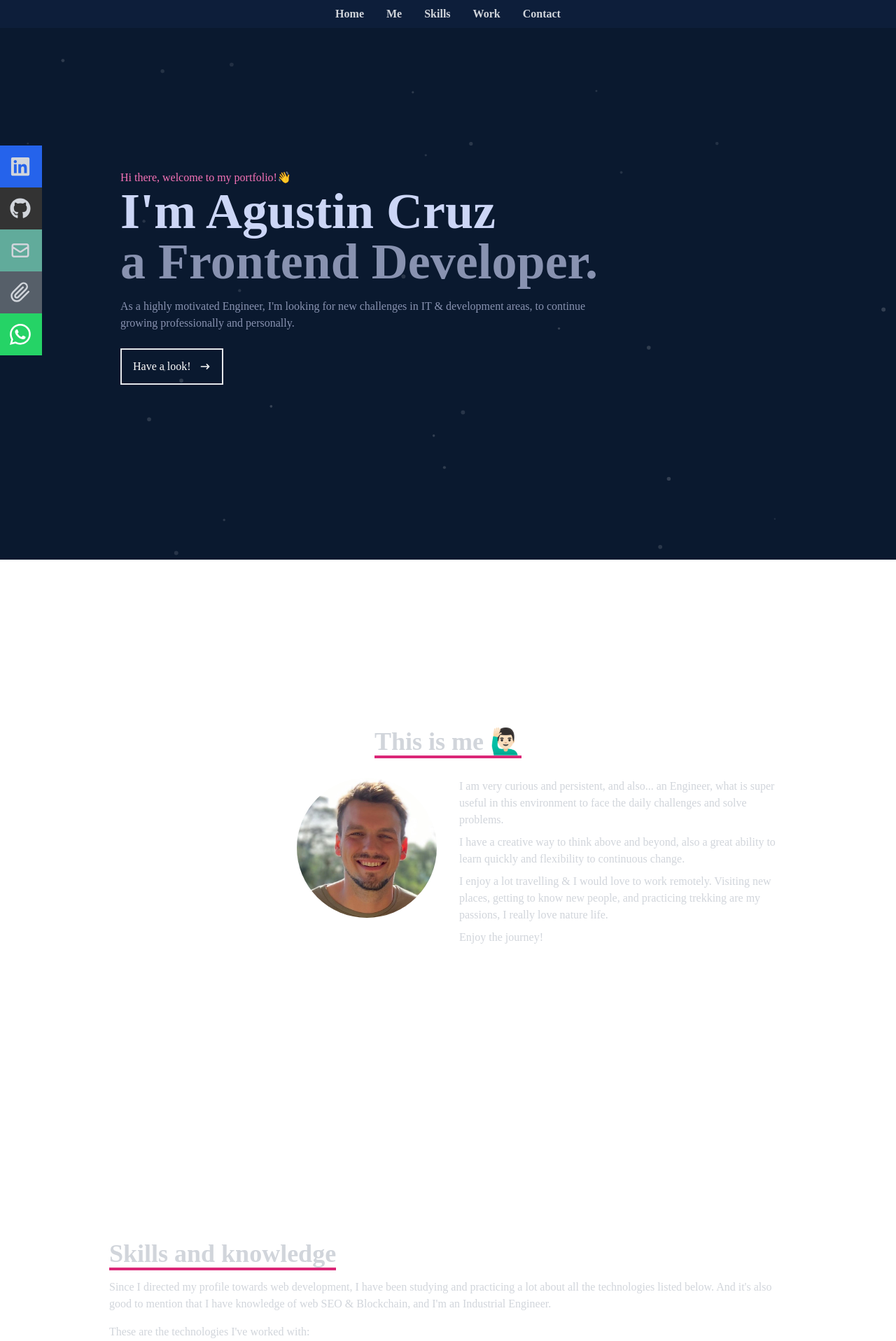
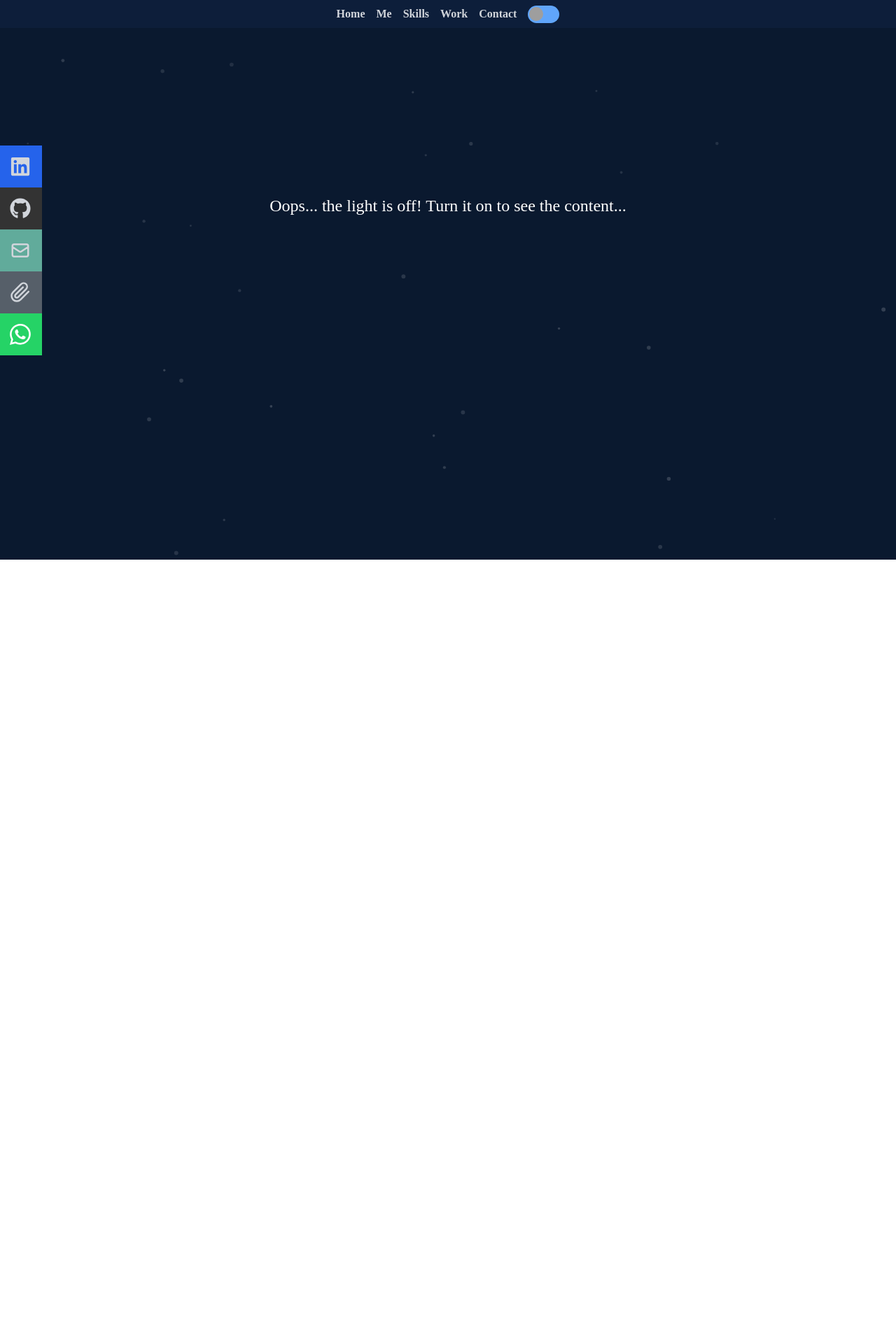
Before and after one commit to kbcruz6/portfolio-react-tw, a React (Create React App) app: page / in a window 1280 px wide. Shown: the top 1917 px of the page at 70% size. Built offline with nearby package versions, Linux system fonts and the light colour scheme; grey boxes are pictures that could not be loaded.

Commit message:
switch playing

```diff
--- a/package.json
+++ b/package.json
@@ -16,6 +16,7 @@
     "react-icons": "^4.7.1",
     "react-scripts": "5.0.1",
     "react-scroll": "^1.8.8",
+    "react-switch": "^7.0.0",
     "react-tsparticles": "^2.5.3",
     "tailwindcss": "^3.2.4",
     "tsparticles": "^2.5.3",
--- a/src/App.js
+++ b/src/App.js
@@ -1,3 +1,4 @@
+import React, { useState } from "react";
 import Navbar from "./components/Navbar.jsx";
 import Home from "./components/Home.jsx";
 import About from "./components/About.jsx";
@@ -8,17 +9,45 @@ import SocialMediaBottom from "./components/SocialMediaBottom.jsx";
 import ParticlesBackground from "./components/ParticlesBackground.jsx";
 import AOS from "aos";
 import "aos/dist/aos.css";
-AOS.init();
+
+//! AOS CONFIG
+AOS.init({
+  //! Global settings:
+  disable: false, // accepts following values: 'phone', 'tablet', 'mobile', boolean, expression or function
+  startEvent: "DOMContentLoaded", // name of the event dispatched on the document, that AOS should initialize on
+  initClassName: "aos-init", // class applied after initialization
+  animatedClassName: "aos-animate", // class applied on animation
+  useClassNames: false, // if true, will add content of `data-aos` as classes on scroll
+  disableMutationObserver: false, // disables automatic mutations' detections (advanced)
+  debounceDelay: 50, // the delay on debounce used while resizing window (advanced)
+  throttleDelay: 99, // the delay on throttle used while scrolling the page (advanced)
+
+  //! Settings that can be overridden on per-element basis, by `data-aos-*` attributes:
+  offset: 120, // offset (in px) from the original trigger point
+  delay: 0, // values from 0 to 3000, with step 50ms
+  duration: 400, // values from 0 to 3000, with step 50ms
+  easing: "ease", // default easing for AOS animations
+  once: false, // whether animation should happen only once - while scrolling down
+  mirror: false, // whether elements should animate out while scrolling past them
+  anchorPlacement: "top-bottom", // defines which position of the element regarding to window should trigger the animation
+});
 
 function App() {
   setTimeout(() => {
     AOS.refresh();
   }, 500);
 
+  const [theme, setTheme] = useState("light");
+  const isDarkTheme = theme === "dark";
+
+  const toggleTheme = () => {
+    setTheme(isDarkTheme ? "light" : "dark");
+  };
+
   return (
-    <div className="App">
+    <div className={isDarkTheme ? "dark" : "light"}>
       <ParticlesBackground />
-      <Navbar />
+      <Navbar toggleTheme={toggleTheme} />
       <Home />
       <About />
       <Skills />
--- a/src/components/About.jsx
+++ b/src/components/About.jsx
@@ -3,11 +3,14 @@ import profileImg from "../assets/33.jpeg";
 
 const About = () => {
   return (
-    <div name="about" className="w-full h-screen text-gray-300">
+    <div
+      name="about"
+      className="w-full h-screen dark:text-orange-200 text-transparent duration-300"
+    >
       <div className="flex flex-col justify-center items-center w-full h-full">
         <div className="max-w-[1000px] w-full px-4 ">
           <div className="sm:text-center pb-8 ">
-            <p className="text-4xl font-bold inline border-b-4 border-pink-600">
+            <p className="text-4xl font-bold inline dark:border-b-4 dark:border-orange-600">
               This is me 🙋🏻‍♂️
             </p>
           </div>
@@ -21,7 +24,7 @@ const About = () => {
           >
             <img
               src={profileImg}
-              className="w-[200px] h-[200px] rounded-full"
+              className="w-[200px] h-[200px] rounded-full hidden dark:flex"
             ></img>
           </div>
 
--- a/src/components/Home.jsx
+++ b/src/components/Home.jsx
@@ -4,28 +4,32 @@ import { Link } from "react-scroll";
 
 const Home = () => {
   return (
-    <div
+    <div name="home" className="w-full h-screen">
+      {/*//! Container */}
+      <div className="max-w-[1000px] mx-auto px-8 flex flex-col justify-center h-full text-transparent dark:text-orange-200 duration-300 ">
+        <p
           data-aos="fade-right"
           data-aos-duration="2000"
-      name="home"
-      className="w-full h-screen"
+          className="text-white dark:hidden text-2xl text-center duration-300"
         >
-      {/*//! Container */}
-      <div className="max-w-[1000px] mx-auto px-8 flex flex-col justify-center h-full">
-        <p className="text-pink-400">Hi there, welcome to my portfolio!👋</p>
-        <h1 className="text-4xl sm:text-7xl font-bold text-[#ccd6f6]">
+          Oops... the light is off! Turn it on to see the content...{" "}
+        </p>
+        <div className="dark:transition -m-[50px] dark:translate-x-[50px] dark:duration-1000">
+          <p className="">Here we are! Welcome to my portfolio!👋</p>
+          <h1 className="text-4xl sm:text-7xl font-bold dark:text-orange-300 ">
             I'm Agustin Cruz
           </h1>
-        <h2 className="text-4xl sm:text-7xl font-bold text-[#8892b0]">
+          <h2 className="text-4xl sm:text-7xl font-bold dark:text-orange-500 ">
             a Frontend Developer.
           </h2>
-        <p className="text-[#8892b0] py-4 max-w-[700px]">
-          As a highly motivated Engineer, I'm looking for new challenges in IT &
-          development areas, to continue growing professionally and personally.
+          <p className="py-4 max-w-[700px] ">
+            As a highly motivated Engineer, I'm looking for new challenges in IT
+            & development areas, to continue growing professionally and
+            personally.
           </p>
           <div>
             <Link to="about" smooth={true} duration={500}>
-            <button className=" text-white group border-2 px-4 py-3 my-2 flex items-center hover:bg-pink-600 hover:border-pink-600 duration-200">
+              <button className="group dark:border-2 dark:border-orange-300 px-4 py-3 my-2 flex items-center dark:hover:text-white dark:hover:bg-orange-600 dark:hover:border-orange-600 dark:text-orange-300">
                 Have a look!
                 <span className=" group-hover:rotate-90 duration-200">
                   <HiArrowNarrowRight className="ml-3" />
@@ -35,6 +39,7 @@ const Home = () => {
           </div>
         </div>
       </div>
+    </div>
   );
 };
 
--- a/src/components/Navbar.jsx
+++ b/src/components/Navbar.jsx
@@ -1,47 +1,90 @@
-import React, { useState } from "react";
+import React, { createContext, useState, useContext } from "react";
 import { FaBars, FaTimes, FaGithub, FaLinkedin } from "react-icons/fa";
 import { HiOutlineMail } from "react-icons/hi";
 import { FiPaperclip } from "react-icons/fi";
 import { BsWhatsapp } from "react-icons/bs";
 import { Link } from "react-scroll";
+import "../index.css";
+import AOS from "aos";
+import "aos/dist/aos.css";
 
-const Navbar = () => {
-  const [nav, setNav] = useState(false);
-  // const handleClick = () => setNav(!nav);
+const Navbar = ({ toggleTheme }) => {
+  const [checked, setChecked] = useState(false);
+
+  const onToggle = () => {
+    toggleTheme();
+    setChecked(!checked);
+  };
 
   return (
     <div className="fixed w-full h-[40px] flex justify-center items-center px-4 bg-[#0d1e3a] text-gray-300 minsm:bottom-0 z-50">
       {/*//! Menu */}
       <ul className="font-bold flex">
-        <li className="relative group hover:opacity-90 px-0 mx-4 ">
+        {/*//! HOME  */}
+        <li className="relative group hover:opacity-90 px-0 mx-2 ">
           <Link to="home" smooth={true} duration={500} className="">
             Home
-            <span className="absolute -bottom-1 left-0 w-0 h-1 bg-pink-600 transition-all group-hover:w-full"></span>
+            <span className="absolute -bottom-1 left-0 w-0 h-1 bg-orange-600 transition-all group-hover:w-full"></span>
           </Link>
         </li>
-        <li className="relative group hover:opacity-90 px-0 mx-4">
+
+        {/*//! ABOUT  */}
+        <li className="relative group hover:opacity-90 px-0 mx-2">
           <Link to="about" smooth={true} duration={500}>
             Me
-            <span className="absolute -bottom-1 left-0 w-0 h-1 bg-pink-600 transition-all group-hover:w-full"></span>
+            <span className="absolute -bottom-1 left-0 w-0 h-1 bg-orange-600 transition-all group-hover:w-full"></span>
           </Link>
         </li>
-        <li className="relative group hover:opacity-90 px-0 mx-4">
+
+        {/*//! SKILLS  */}
+        <li className="relative group hover:opacity-90 px-0 mx-2">
           <Link to="skills" smooth={true} duration={500}>
             Skills
-            <span className="absolute -bottom-1 left-0 w-0 h-1 bg-pink-600 transition-all group-hover:w-full"></span>
+            <span className="absolute -bottom-1 left-0 w-0 h-1 bg-orange-600 transition-all group-hover:w-full"></span>
           </Link>
         </li>
-        <li className="relative group hover:opacity-90 px-0 mx-4">
+
+        {/*//! WORK  */}
+        <li className="relative group hover:opacity-90 px-0 mx-2">
           <Link to="work" smooth={true} duration={500}>
             Work
-            <span className="absolute -bottom-1 left-0 w-0 h-1 bg-pink-600 transition-all group-hover:w-full"></span>
+            <span className="absolute -bottom-1 left-0 w-0 h-1 bg-orange-600 transition-all group-hover:w-full"></span>
           </Link>
         </li>
-        <li className="relative group hover:opacity-90 px-0 mx-4">
+
+        {/*//! CONTACT  */}
+        <li className="relative group hover:opacity-90 px-0 mx-2">
           <Link to="contact" smooth={true} duration={500}>
             Contact
-            <span className="absolute -bottom-1 left-0 w-0 h-1 bg-pink-600 transition-all group-hover:w-full"></span>
+            <span className="absolute -bottom-1 left-0 w-0 h-1 bg-orange-600 transition-all group-hover:w-full"></span>
           </Link>
+        </li>
+
+        {/*//! TOGGLE SWITCH  */}
+        <li className="relative group hover:opacity-90 px-0 mx-2">
+          <input
+            onChange={onToggle}
+            id="switch"
+            type="checkbox"
+            className="switch-checkbox hidden"
+            checked={checked}
+          />
+          <label
+            className={
+              checked
+                ? "switch-label flex items-center bg-orange-500 w-[45px] h-[25px] rounded-full relative cursor-pointer"
+                : "switch-label flex items-center bg-blue-400 w-[45px] h-[25px] rounded-full relative cursor-pointer"
+            }
+            htmlFor="switch"
+          >
+            <span
+              className={
+                checked
+                  ? "switch-button bg-[#0d1e3a] w-[20px] absolute h-[20px] rounded-full duration-200 left-[2px] moon"
+                  : "switch-button w-[20px] absolute h-[20px] rounded-full duration-200 left-[2px] sun"
+              }
+            />
+          </label>
         </li>
       </ul>
 
--- a/src/components/Skills.jsx
+++ b/src/components/Skills.jsx
@@ -10,11 +10,14 @@ import HTML from "../assets/html.png";
 
 const Skills = () => {
   return (
-    <div name="skills" className="w-full h-screen text-gray-300">
+    <div
+      name="skills"
+      className="w-full h-screen dark:text-orange-200 text-transparent duration-300 "
+    >
       {/*//! Container */}
       <div className="max-w-[1000px] w-full h-full mx-auto items-center p-4 flex flex-col justify-center ">
         <div>
-          <p className="text-4xl font-bold inline border-b-4 border-pink-600 ">
+          <p className="text-4xl font-bold inline dark:border-b-4 dark:border-orange-600">
             Skills and knowledge
           </p>
           <p data-aos="fade-left" data-aos-duration="1000" className="py-4">
@@ -31,7 +34,7 @@ const Skills = () => {
           </p>
         </div>
 
-        <div className="w-full grid grid-cols-2 sm:grid-cols-4 gap-4 text-center py-8">
+        <div className="w-full hidden dark:grid grid-cols-2 sm:grid-cols-4 gap-4 text-center py-8">
           <div
             data-aos={window.innerWidth < 700 ? "zoom-in" : "flip-left"}
             data-aos-duration="2000"
@@ -85,7 +88,6 @@ const Skills = () => {
             <p>React JS</p>
           </div>
           <div
-            data-aos="flip-left"
             data-aos={window.innerWidth < 700 ? "zoom-in" : "flip-left"}
             data-aos-duration="2000"
             data-aos-delay="500"
--- a/src/index.css
+++ b/src/index.css
@@ -1,6 +1,13 @@
 @tailwind base;
 @tailwind components;
 @tailwind utilities;
+
+/* @media (prefers-color-scheme:dark){
+  body{
+    background: #282c34;
+    color:#fff;
+  }
+} */
 
 @import url("https://fonts.googleapis.com/css2?family=Bebas+Neue&family=Lato&family=Oswald&family=Raleway&display=swap");
 
@@ -50,3 +57,31 @@ textarea:not(:focus-within) ~ label {
 .content-div:not(:hover){
   transition-duration: 300ms;
 }
+
+
+.switch-checkbox:checked + .switch-label .switch-button{
+
+  left: calc(100%-2px);
+  transform: translateX(100%);
+
+}
+
+.sun{
+  background-image: url("https://cdn-icons-png.flaticon.com/128/2910/2910890.png");
+  background-size: cover;
+
+}
+
+.moon{
+  background-image: url("https://cdn-icons-png.flaticon.com/128/1823/1823397.png");
+  background-size: cover;
+
+}
+
+
+/* sun  background-image: url("https://cdn-icons-png.flaticon.com/128/146/146199.png"); */
+
+
+/* orange-300 : #fbd38d */
+/* orange-500: #ed8936 */
+/* pink-600: #d53f8c */
--- a/tailwind.config.js
+++ b/tailwind.config.js
@@ -1,6 +1,8 @@
 /** @type {import('tailwindcss').Config} */
 module.exports = {
   content: ["./src/**/*.{js,jsx,ts,tsx}"],
+  // darkMode: "media",
+  darkMode: "class",
   theme: {
     screens: {
       min2xl: { max: "1535px" },
```
Also changed, not shown: src/components/Contact.jsx (+12 -12 lines), src/components/ParticlesBackground.jsx (+6 -2 lines), src/components/Work.jsx (+7 -4 lines), 2 other files (tests, documents, lock files or other folders). Lines whose indentation alone changed are shown as unchanged.
